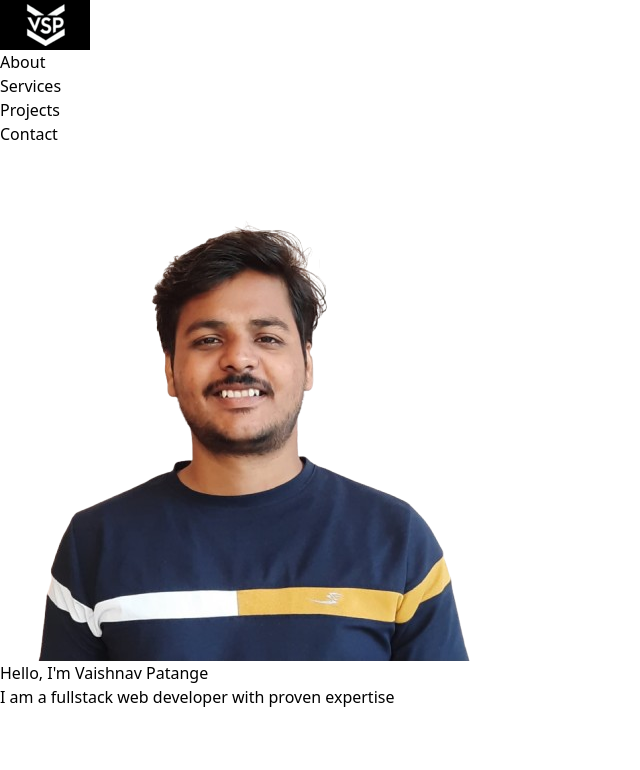
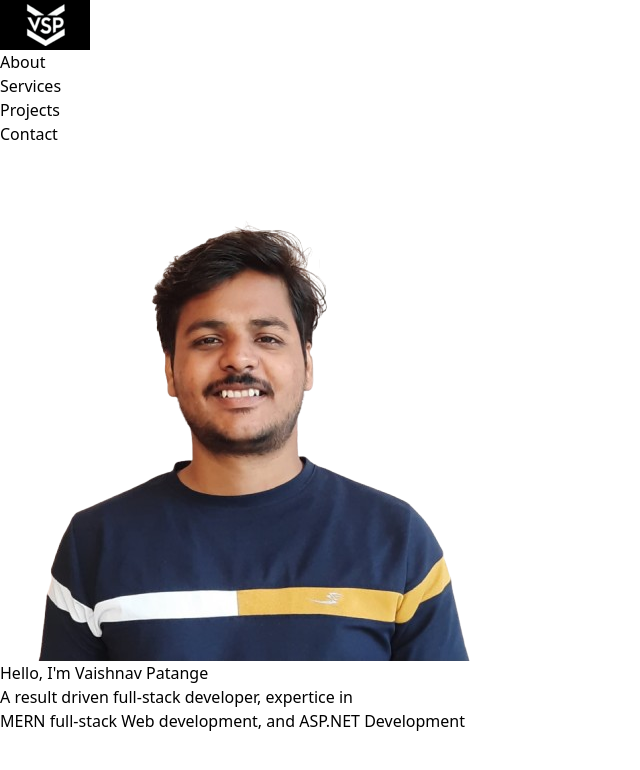
Before and after one commit to vaishnavPatange/Portfolio, a React (Vite) app: page / in a window 1280 px wide. Shown: the top 770 px of the page, without its empty margins (0-640 px from the left). Built offline with nearby package versions, Linux system fonts and the light colour scheme.

Commit message:
change about

```diff
--- a/src/components/About.jsx
+++ b/src/components/About.jsx
@@ -4,15 +4,14 @@ function About() {
   return (
     <div className="w-full h-lvh grid grid-cols-2 gap-4 bg-[#1B263B]">
       <div>
-        <img src='src/assets/profile.png' className="box transition ease-in-out delay-150
-                                                     hover:translate-x-7 hover:translate-y-1
-                                                     hover:scale-110 duration-300 "
-        alt='Profile photo'/>
+        <img src='src/assets/profile.png' alt='Profile photo'/>
       </div>
       <div className="text-[#E0E1DD]">
         <div className="pt-44 -ml-20 h-1/3 ">
           <h1 className='text-5xl hover:italic'>Hello, I'm Vaishnav Patange</h1>
-          <p className="italic text-2xl mt-2">I am a fullstack web developer with proven expertise</p>
+          <p className="text-2xl mt-2">A result driven full-stack developer, expertice in
+            <br />MERN full-stack Web development, and ASP.NET Development
+          </p>
         </div>
       </div>
     </div>
```
